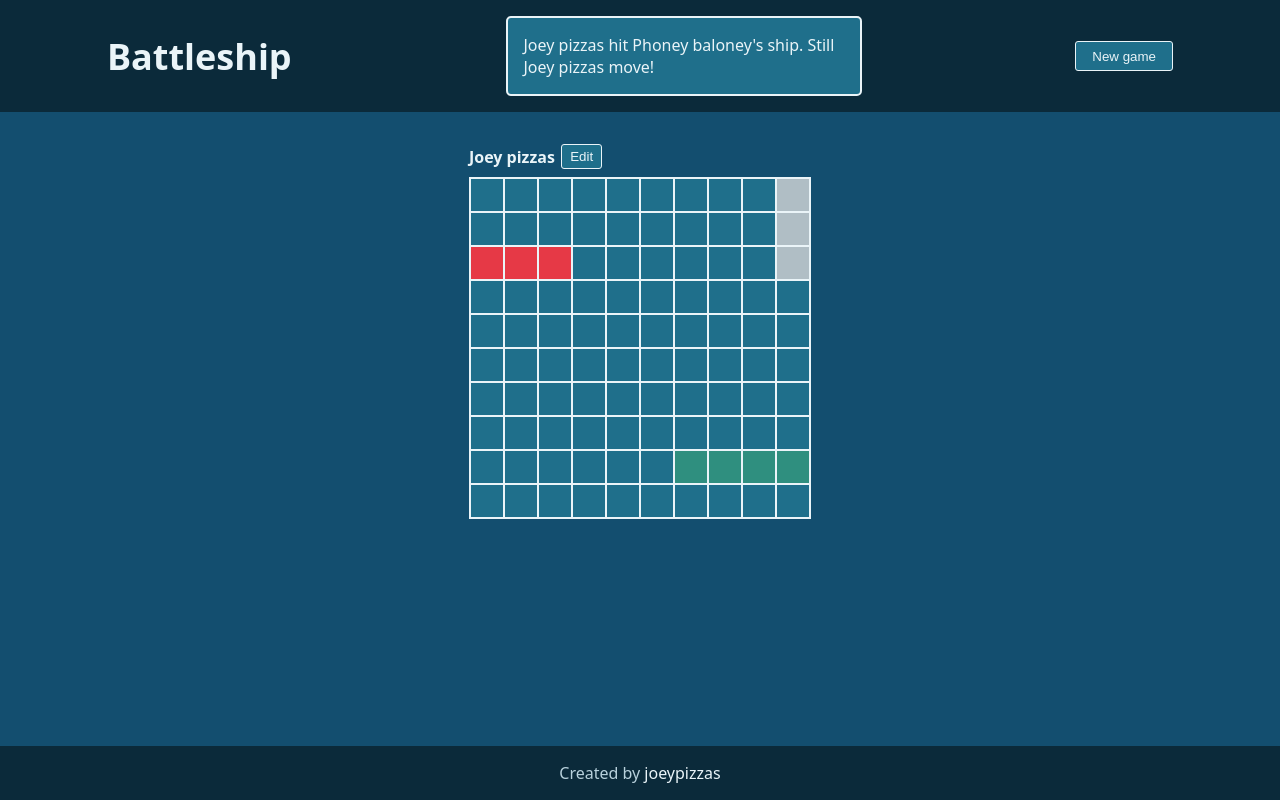
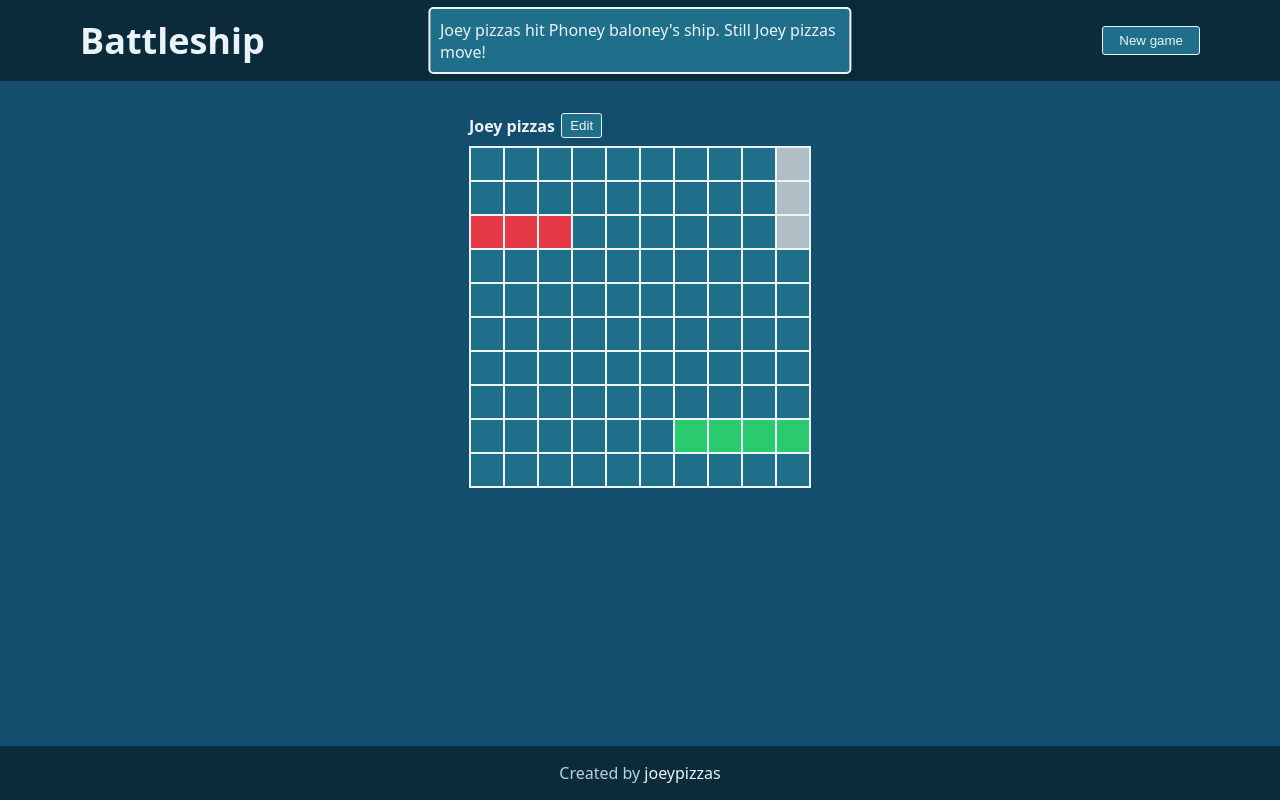
Before and after one commit to joeypizzas/battleship, a website built with webpack: page src/template.html in a window 1280 px wide. Built offline with nearby package versions, Linux system fonts and the light colour scheme.

Commit message:
Styled the header message box to sit above gameboard

```diff
--- a/src/style.css
+++ b/src/style.css
@@ -11,7 +11,7 @@
 
   /* Game pieces */
   --ship-color: #8fafbf;
-  --ship-placed-color: #2f8f7f;
+  --ship-placed-color: #2acb6f;
   --hit-color: #e63946;
   --miss-color: #b0bec5;
 
@@ -45,31 +45,36 @@ body {
   display: flex;
   flex-direction: column;
   height: 100%;
+  min-width: 60rem;
 }
 
 #header {
   background-color: var(--bg-water-deep);
+  position: relative;
   display: flex;
-  justify-content: space-around;
+  justify-content: flex-start;
   align-items: center;
-  padding: 1rem 0 1rem 0;
+  padding: 1rem 5rem 1rem 5rem;
 }
 
-#message-and-new {
-  display: flex;
-  align-items: center;
+#game-title {
+  margin-right: auto;
 }
 
 #message-area {
-  padding: 1rem;
+  padding: .6rem;
   background-color: var(--bg-water-light);
   border: 2px solid var(--text-primary);
   border-radius: 5px;
-  width: 25%;
+  width: 25rem;
   color: var(--text-primary);
+  position: absolute;
+  left: 50%;
+  transform: translateX(-50%);
 }
 
 #new-game {
+  margin-left: auto;
   padding: 0.4rem 1rem 0.4rem 1rem;
   border-radius: 3px;
   border: 1px solid var(--text-primary);
@@ -88,13 +93,12 @@ body {
   flex: 1;
   padding-top: 2rem;
   background-color: var(--bg-water-mid);
-  display: flex;
-  align-items: center;
-  flex-direction: column;
+
 }
 
 #gameboards-and-hangars {
   display: flex;
+  justify-content: center;
 }
 
 .gameboard-area {
```
Also changed, not shown: src/template.html (+5 -7 lines).
